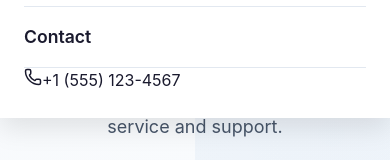
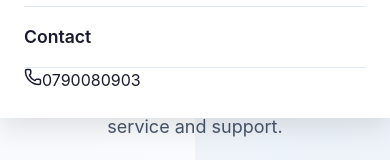
Before and after one commit to Cajuki/evermetric-enterprise, a React (Vite) app: page / in a window 390 px wide. Both pictures are taken after a click on the button 350 px from the left and 39 px from the top of the page. Shown: the part 341-501 px from the top of the page. Built offline with nearby package versions, Linux system fonts and the light colour scheme.

Commit message:
Update navbar component

```diff
--- a/src/components/navbar.jsx
+++ b/src/components/navbar.jsx
@@ -73,7 +73,7 @@ const Navbar = () => {
         ))}
         <div className="mobile-contact">
           <Phone size={18} />
-          <span>+1 (555) 123-4567</span>
+          <span>0790080903</span>
         </div>
       </div>
     </nav>
```
